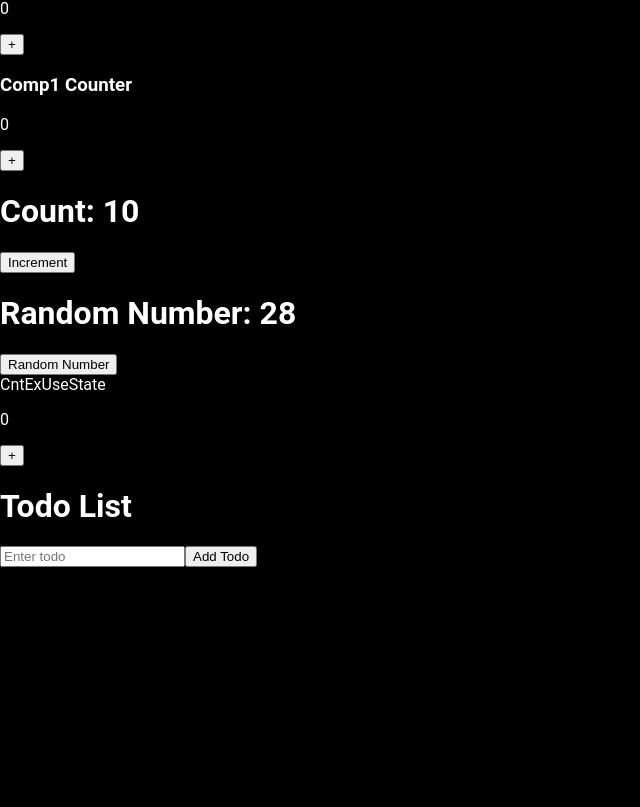
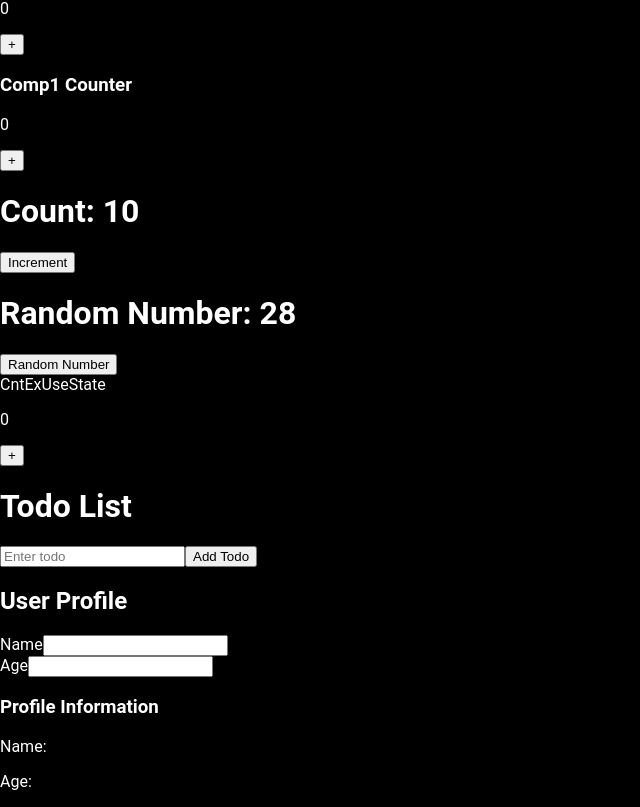
Before and after one commit to SAYOUNCDR/reactjs, a React (Vite) app: page / in a window 1280 px wide. Shown: the part 2302-3109 px from the top of the page, without its empty margins (0-640 px from the left). Before the commit the page ends 2885 px from the top, so only its background shows below. Built offline with nearby package versions, Linux system fonts and the light colour scheme.

Commit message:
Never ending useState phewwww

```diff
--- a/src/App.jsx
+++ b/src/App.jsx
@@ -15,9 +15,10 @@
 import { Comp1 } from "./components/Comp1";
 import { Comp2 } from "./components/Comp2";
 import { ArrowUseState } from "./components/ArrowUseState";
-import  {CntExUseState}  from "./UseStates/CntExUseState";
+import { CntExUseState } from "./UseStates/CntExUseState";
 import { TodoListUseState } from "./components/TodoListUseState";
-
+import { Profile } from "./UseStates/profile";
+import ShoppingList from "./UseStates/ShoppingList";
 
 //Components inside a component
 const App = () => {
@@ -51,11 +52,11 @@
 
       <ArrowUseState />
 
-
       {/* Usestate exercises */}
       <CntExUseState />
       <TodoListUseState />
-
+      <Profile />
+      <ShoppingList />
     </div>
   );
 };
--- /dev/null
+++ b/src/UseStates/ShoppingList.jsx
@@ -0,0 +1,9 @@
+const ShoppingList = () => {
+  return (
+      <div>
+
+    </div>
+  )
+}
+
+export default ShoppingList
--- a/src/UseStates/profile.jsx
+++ b/src/UseStates/profile.jsx
@@ -0,0 +1,55 @@
+import { useState } from "react";
+
+export const Profile = () => {
+  const [profile, setProfile] = useState({
+    name: "",
+    age: "",
+  });
+
+  const handleChangeName = (e) => {
+    const { name, value } = e.target;
+
+    setProfile((prevProfile) => ({
+      ...prevProfile,
+      [name]: value,
+    }));
+  };
+
+  const handleChangeAge = (e) => {
+    const { name, value } = e.target;
+
+    setProfile((prevProfile) => ({
+      ...prevProfile,
+      [name]: value,
+    }));
+    };
+
+  return (
+    <div>
+      <h2>User Profile</h2>
+
+      <div>
+        <label>Name</label>
+        <input
+          type="text"
+          name="name"
+          value={profile.name}
+          onChange={handleChangeName}
+        />
+      </div>
+      <div>
+        <label>Age</label>
+        <input
+          type="number"
+          name="age"
+          value={profile.age}
+          onChange={handleChangeAge}
+        />
+      </div>
+
+      <h3>Profile Information</h3>
+      <p>Name: {profile.name}</p>
+      <p>Age: {profile.age}</p>
+    </div>
+  );
+};
```
